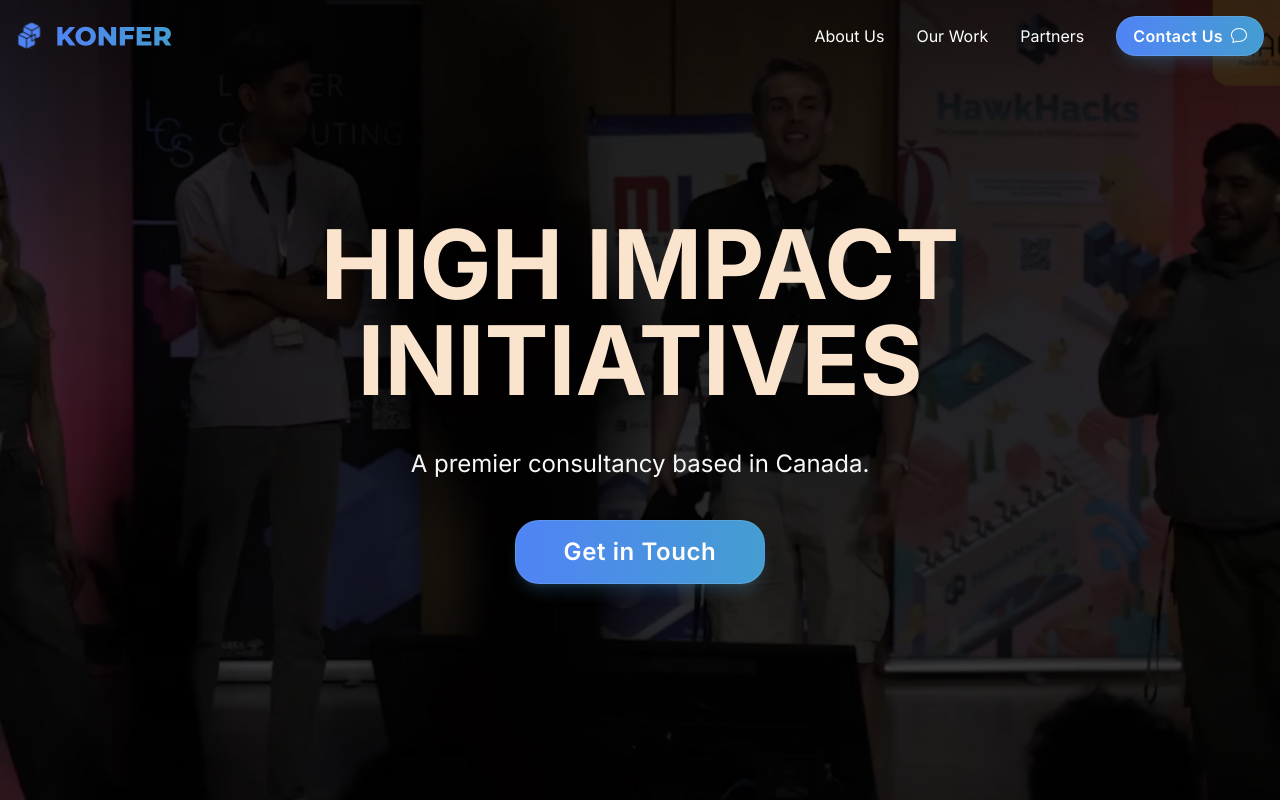
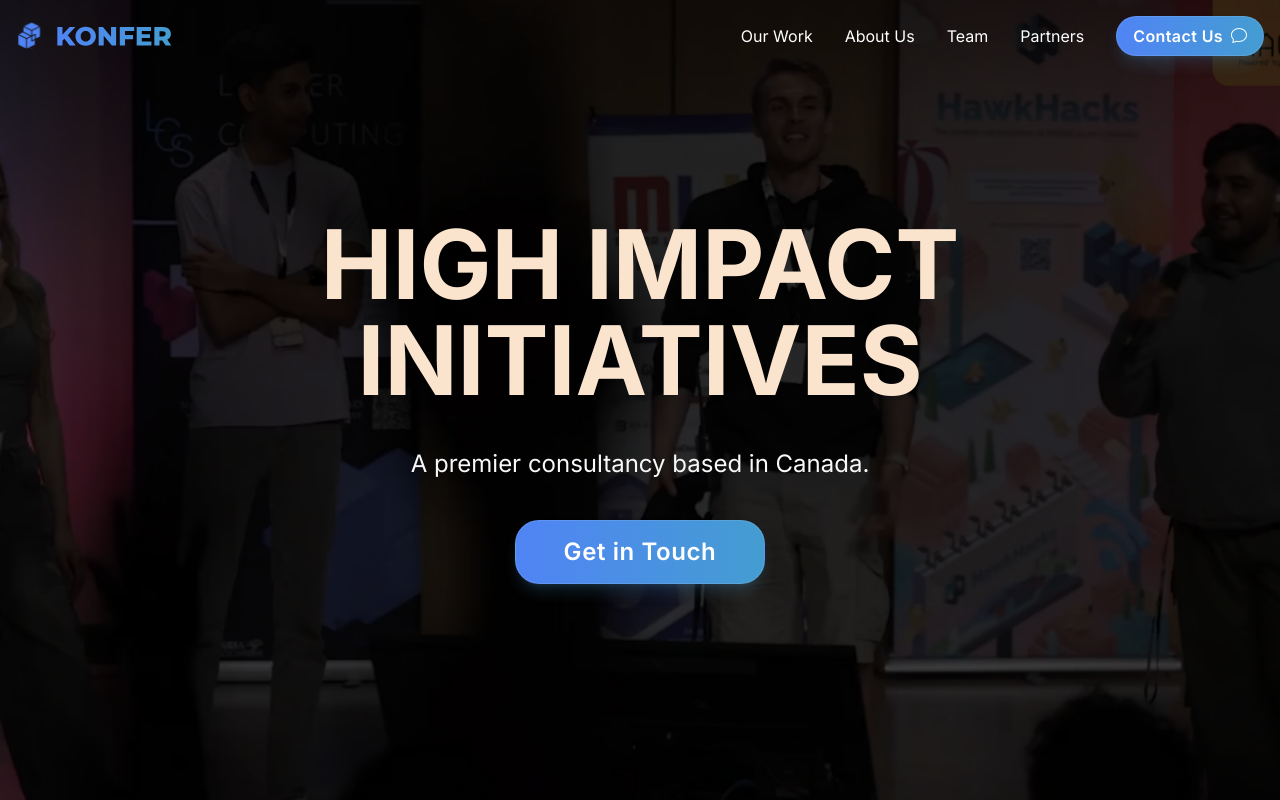
Before and after one commit to KonferCA/landing, a React (Vite) app: page / in a window 1280 px wide. Shown: the top 800 px of the page. Built offline with nearby package versions, Linux system fonts and the light colour scheme.

Commit message:
update navbar links

```diff
--- a/src/components/Header.tsx
+++ b/src/components/Header.tsx
@@ -1,9 +1,9 @@
 import { useState, useEffect } from 'react';
 import { Link } from 'react-scroll';
 import { motion, AnimatePresence } from 'framer-motion';
-import { IoCloseOutline } from "react-icons/io5";
-import { FaXTwitter, FaInstagram, FaLinkedin } from "react-icons/fa6";
-import { BsChat } from "react-icons/bs";
+import { IoCloseOutline } from 'react-icons/io5';
+import { FaXTwitter, FaInstagram, FaLinkedin } from 'react-icons/fa6';
+import { BsChat } from 'react-icons/bs';
 
 const Header = () => {
     const [isOpen, setIsOpen] = useState(false);
@@ -21,20 +21,20 @@ const Header = () => {
     const menuVariants = {
         closed: {
             opacity: 0,
-            x: "100%",
+            x: '100%',
             transition: {
-                type: "tween",
-                duration: 0.3
-            }
+                type: 'tween',
+                duration: 0.3,
+            },
         },
         open: {
             opacity: 1,
             x: 0,
             transition: {
-                type: "tween",
-                duration: 0.3
-            }
-        }
+                type: 'tween',
+                duration: 0.3,
+            },
+        },
     };
 
     const handleLinkClick = () => {
@@ -69,7 +69,9 @@ const Header = () => {
 
     return (
         <>
-            <header className={`fixed top-0 left-0 right-0 z-50 transition-all duration-300 ${scrolled ? 'bg-black/80 backdrop-blur-md' : 'bg-transparent'}`}>
+            <header
+                className={`fixed top-0 left-0 right-0 z-50 transition-all duration-300 ${scrolled ? 'bg-black/80 backdrop-blur-md' : 'bg-transparent'}`}
+            >
                 <div className="max-w-7xl mx-auto px-4 py-4 flex justify-between items-center">
                     <div className="flex items-center gap-2">
                         <Link
@@ -89,6 +91,15 @@ const Header = () => {
 
                     <nav className="hidden md:flex items-center gap-8">
                         <Link
+                            to="past-events"
+                            smooth={true}
+                            duration={500}
+                            offset={-100}
+                            className="text-white hover:text-blue-400 transition-colors cursor-pointer"
+                        >
+                            Our Work
+                        </Link>
+                        <Link
                             to="about-us"
                             smooth={true}
                             duration={500}
@@ -98,13 +109,13 @@ const Header = () => {
                             About Us
                         </Link>
                         <Link
-                            to="past-events"
+                            to="team"
                             smooth={true}
                             duration={500}
                             offset={-100}
                             className="text-white hover:text-blue-400 transition-colors cursor-pointer"
                         >
-                            Our Work
+                            Team
                         </Link>
                         <Link
                             to="partners"
@@ -151,9 +162,9 @@ const Header = () => {
                                     className="cursor-pointer"
                                 >
                                     <img
-                                    src="/konfer_logo.svg"
-                                    alt="Konfer"
-                                    className="h-8"
+                                        src="/konfer_logo.svg"
+                                        alt="Konfer"
+                                        className="h-8"
                                     />
                                 </Link>
                                 <button
@@ -166,6 +177,16 @@ const Header = () => {
 
                             <nav className="flex-1 flex flex-col px-8 pt-12 space-y-6">
                                 <Link
+                                    to="past-events"
+                                    smooth={true}
+                                    duration={500}
+                                    offset={-100}
+                                    onClick={handleLinkClick}
+                                    className="text-gray-300 text-2xl cursor-pointer"
+                                >
+                                    Our Work
+                                </Link>
+                                <Link
                                     to="about-us"
                                     smooth={true}
                                     duration={500}
@@ -176,14 +197,14 @@ const Header = () => {
                                     About Us
                                 </Link>
                                 <Link
-                                    to="past-events"
+                                    to="team"
                                     smooth={true}
                                     duration={500}
                                     offset={-100}
                                     onClick={handleLinkClick}
                                     className="text-gray-300 text-2xl cursor-pointer"
                                 >
-                                    Our Work
+                                    Team
                                 </Link>
                                 <Link
                                     to="partners"
@@ -199,7 +220,9 @@ const Header = () => {
 
                             <div className="p-8 space-y-8">
                                 <div className="text-left ml-0">
-                                    <h2 className="text-white text-2xl mb-2 font-bold">Ready to Innovate?</h2>
+                                    <h2 className="text-white text-2xl mb-2 font-bold">
+                                        Ready to Innovate?
+                                    </h2>
                                     <a
                                         href="mailto:hello@konfer.ca"
                                         className="
@@ -226,13 +249,22 @@ const Header = () => {
                                 </div>
 
                                 <div className="flex justify-left gap-6">
-                                    <a href="https://x.com/Konferca" className="text-white">
+                                    <a
+                                        href="https://x.com/Konferca"
+                                        className="text-white"
+                                    >
                                         <FaXTwitter size={24} />
                                     </a>
-                                    <a href="https://instagram.com/konfer.ca/" className="text-white">
+                                    <a
+                                        href="https://instagram.com/konfer.ca/"
+                                        className="text-white"
+                                    >
                                         <FaInstagram size={24} />
                                     </a>
-                                    <a href="https://linkedin.com/company/konferca/" className="text-white">
+                                    <a
+                                        href="https://linkedin.com/company/konferca/"
+                                        className="text-white"
+                                    >
                                         <FaLinkedin size={24} />
                                     </a>
                                 </div>
--- a/src/components/Team.tsx
+++ b/src/components/Team.tsx
@@ -1,4 +1,17 @@
-import { Aidan, Amir, Arnav, Colman, Jackie, Juan, Max, Mobi, Nausher, Nish, Shakib, Vincenzo } from '@assets';
+import {
+    Aidan,
+    Amir,
+    Arnav,
+    Colman,
+    Jackie,
+    Juan,
+    Max,
+    Mobi,
+    Nausher,
+    Nish,
+    Shakib,
+    Vincenzo,
+} from '@assets';
 import Tippy from '@tippyjs/react';
 import 'tippy.js/dist/tippy.css';
 import 'tippy.js/themes/material.css';
@@ -17,14 +30,14 @@ const teamMembers = [
         title: 'Chief Operating Officer',
         image: Arnav,
         linkedin: 'https://www.linkedin.com/in/arnavchauhan/',
-        bio: 'Hi, I\'m Arnav! A business and computer science student with a passion for sales, finance, & entrepreneurship.',
+        bio: "Hi, I'm Arnav! A business and computer science student with a passion for sales, finance, & entrepreneurship.",
     },
     {
         name: 'Maximus Ghosh',
         title: 'Chief Finance Officer',
         image: Max,
         linkedin: 'https://www.linkedin.com/in/maximus-ghosh-b7234b237/',
-        bio: 'Hey, I\'m Maximus! I\'m a CS student with a designer\'s heart. I love blending my passion for tech and art, and continuously work to build projects that are functional and captivating.',
+        bio: "Hey, I'm Maximus! I'm a CS student with a designer's heart. I love blending my passion for tech and art, and continuously work to build projects that are functional and captivating.",
     },
     {
         name: 'Vincenzo Milano',
@@ -32,7 +45,7 @@ const teamMembers = [
         image: Vincenzo,
         linkedin: 'https://www.linkedin.com/in/vincenzo-milano/',
         website: 'https://vincenzomilano.tech',
-        bio: 'Hey, I\'m Vincenzo! I\'m passionate about building computers and exploring innovative technology. Currently, I\'m pursuing a double degree in Business and Computer Science, blending technical expertise with strategic thinking.',
+        bio: "Hey, I'm Vincenzo! I'm passionate about building computers and exploring innovative technology. Currently, I'm pursuing a double degree in Business and Computer Science, blending technical expertise with strategic thinking.",
     },
     {
         name: 'Nish Tewari',
@@ -46,7 +59,7 @@ const teamMembers = [
         image: Shakib,
         linkedin: 'https://www.linkedin.com/in/shakib-ahmed/',
         website: 'https://shakibdotme.wordpress.com',
-        bio: 'Hey, I\'m S(low)hakib!',
+        bio: "Hey, I'm S(low)hakib!",
     },
     {
         name: 'Amir Agassi',
@@ -70,7 +83,7 @@ const teamMembers = [
         image: Aidan,
         linkedin: 'https://linkedin.com/in/aidan-traboulay',
         website: 'https://aidantraboulay.dev',
-        bio: 'Yo big dawg! I\'m Aidan, a software engineer and wannabe project manager.',
+        bio: "Yo big dawg! I'm Aidan, a software engineer and wannabe project manager.",
     },
     {
         name: 'Jacqueline Truong',
@@ -78,22 +91,22 @@ const teamMembers = [
         image: Jackie,
         linkedin: 'https://www.linkedin.com/in/jacquellinetruong/',
         website: 'https://jacquelinetruong.dev/',
-        bio: 'Hi! I\'m Jacqueline — a computer science student and designer with a knack for bringing creativity to life. Whether it\'s crafting digital experiences or turning everyday ideas into art, I\'m all about making the world a little more eye-catching.',
+        bio: "Hi! I'm Jacqueline — a computer science student and designer with a knack for bringing creativity to life. Whether it's crafting digital experiences or turning everyday ideas into art, I'm all about making the world a little more eye-catching.",
     },
     {
         name: 'Colman Tsang',
         title: 'UX/UI Designer',
         image: Colman,
         linkedin: 'https://www.linkedin.com/in/colman-tsang/',
-        bio: 'Hey, I\'m Colman! I enjoy designing digital products with a purpose, In the past I\'ve designed in a variety of industries. In my free time I enjoy skiing, playing tennis, and fishing :).',
+        bio: "Hey, I'm Colman! I enjoy designing digital products with a purpose, In the past I've designed in a variety of industries. In my free time I enjoy skiing, playing tennis, and fishing :).",
     },
     {
         name: 'Mobina Tooranisama',
         title: 'Social Media Coordinator',
         image: Mobi,
         linkedin: 'https://www.linkedin.com/in/mobina-tooranisama/',
-        bio: 'Hey! I\'m Mobina, I\'m 22 and have recently graduated from Wilfrid Laurier University with a Bachelor of Science with a major in Computer Science. I am the Social Media Coordinator here at Konfer!',
-    }
+        bio: "Hey! I'm Mobina, I'm 22 and have recently graduated from Wilfrid Laurier University with a Bachelor of Science with a major in Computer Science. I am the Social Media Coordinator here at Konfer!",
+    },
 ];
 
 interface TeamMember {
@@ -109,7 +122,7 @@ const TooltipContent = ({ member }: { member: TeamMember }) => (
     <div className="p-2">
         <div className="font-bold text-lg mb-2">{member.name}</div>
         <div className="text-gray-300 text-sm mb-3">
-            {member.bio || "This person was lazy and will add a bio later!"}
+            {member.bio || 'This person was lazy and will add a bio later!'}
         </div>
         <div className="flex gap-3">
             {member.linkedin && (
@@ -156,9 +169,7 @@ const TeamMemberCard = ({ member }: { member: TeamMember }) => (
             </div>
 
             <div className="mt-3 space-y-0.5">
-                <h3 className="text-white font-bold text-xl">
-                    {member.name}
-                </h3>
+                <h3 className="text-white font-bold text-xl">{member.name}</h3>
                 <p className="text-gray-400 text-sm md:text-base">
                     {member.title}
                 </p>
@@ -169,7 +180,7 @@ const TeamMemberCard = ({ member }: { member: TeamMember }) => (
 
 const Team = () => {
     return (
-        <div className="py-16 px-4 md:px-8 lg:px-16 xl:px-24">
+        <div className="py-16 px-4 md:px-8 lg:px-16 xl:px-24" id="team">
             <div className="max-w-[1200px] mx-auto">
                 <h2 className="mb-6 text-4xl font-bold">
                     <span className="bg-clip-text text-transparent bg-gradient-to-r from-[#5084F5] to-[#00FFCC]">
```
